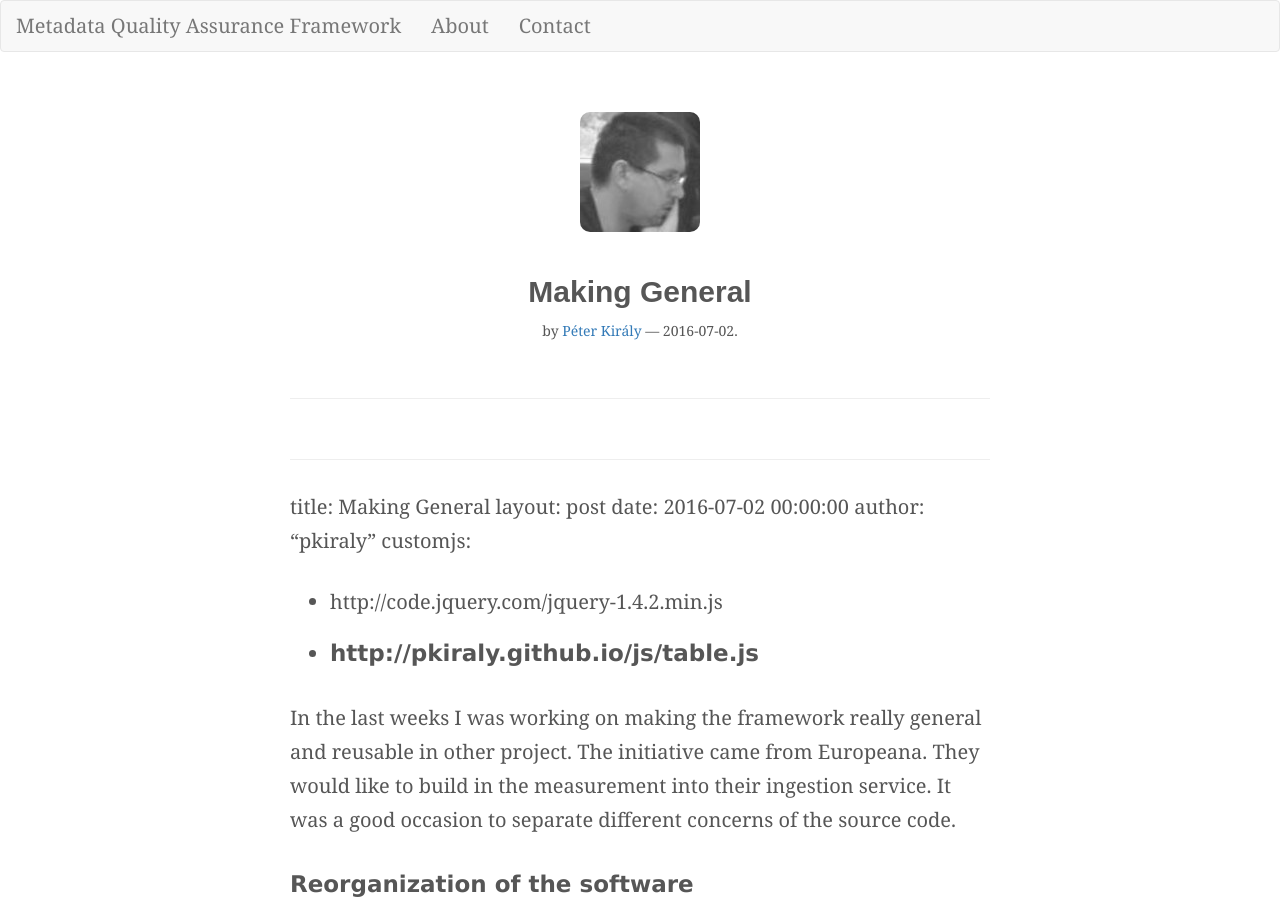
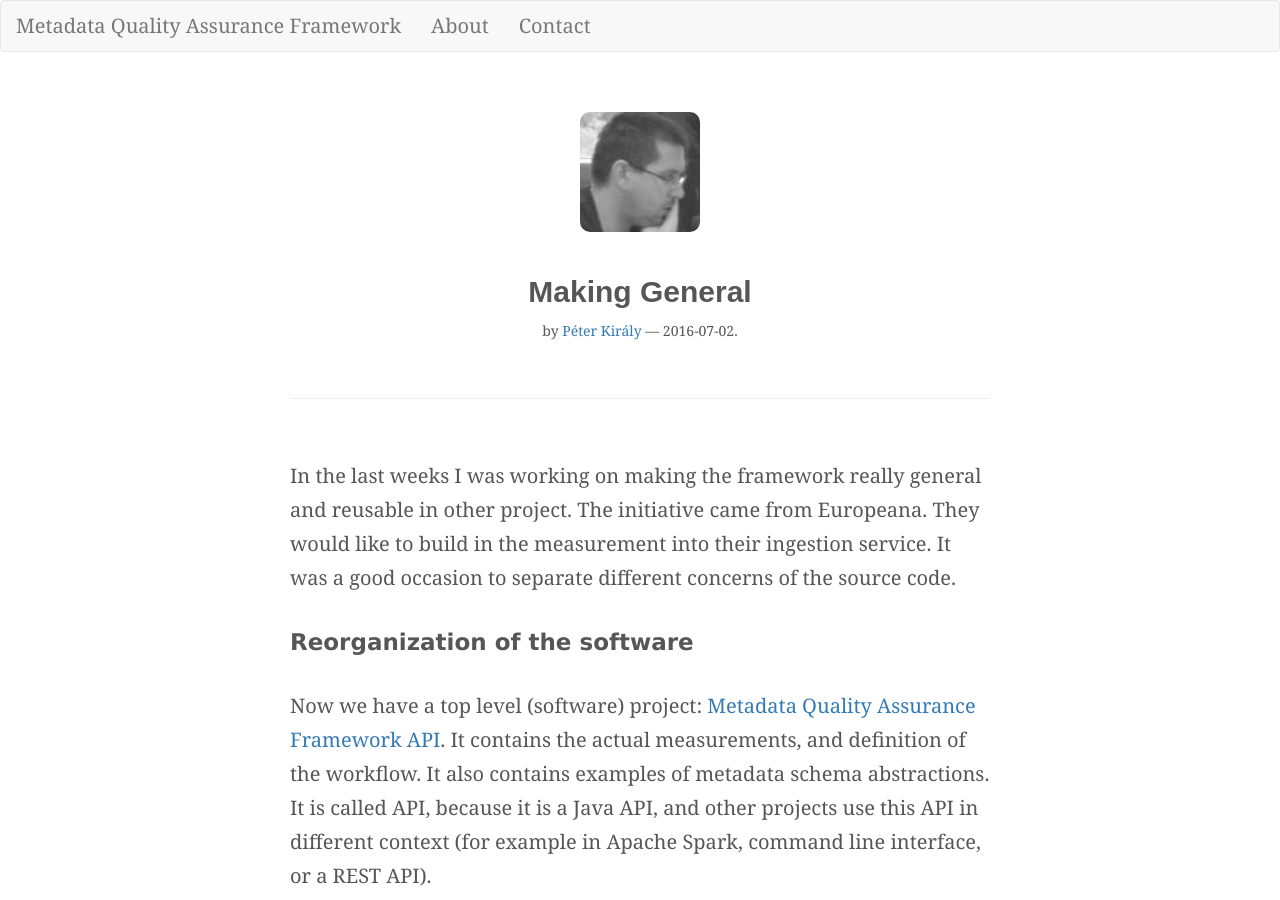
Before and after one commit to pkiraly/pkiraly.github.io, a Jekyll site: the page built from _posts/2016-07-02-test.md, in a window 1280 px wide and 900 px high. Built offline with Jekyll 4.4.1, drawn with Linux system fonts in a browser that asks for light colours; nearby versions of some CDN libraries; some web fonts are replaced; comment, search, counter and statistics services are not loaded.

Commit message:
Update 2016-07-02-test.md

```diff
--- a/_posts/2016-07-02-test.md
+++ b/_posts/2016-07-02-test.md
@@ -1,13 +1,3 @@
----
-title:      Making General
-layout:     post
-date:       2016-07-02 00:00:00
-author:     "pkiraly"
-customjs:
- - http://code.jquery.com/jquery-1.4.2.min.js
- - http://pkiraly.github.io/js/table.js
----
-
 ---
 title:      Making General
 layout:     post
```
